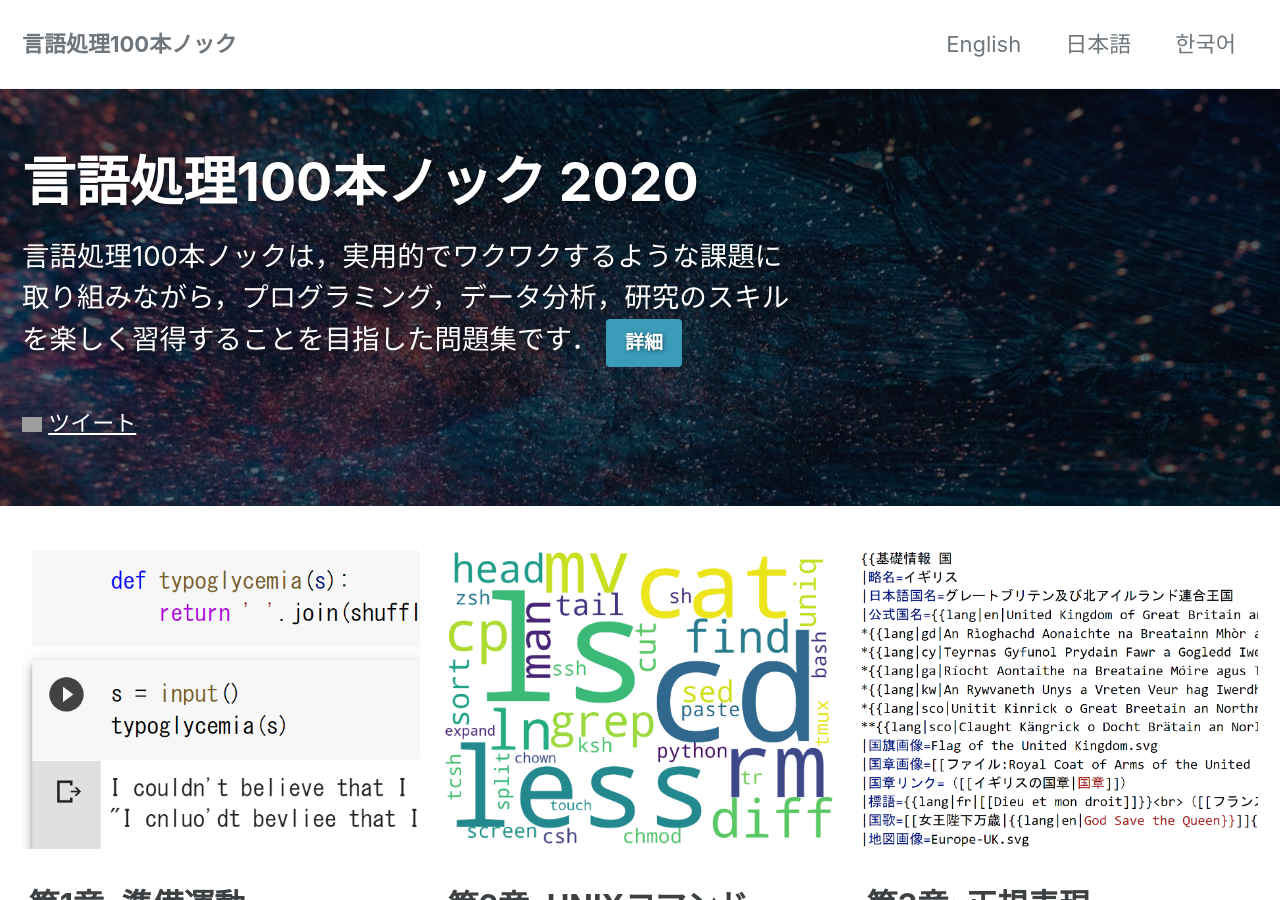
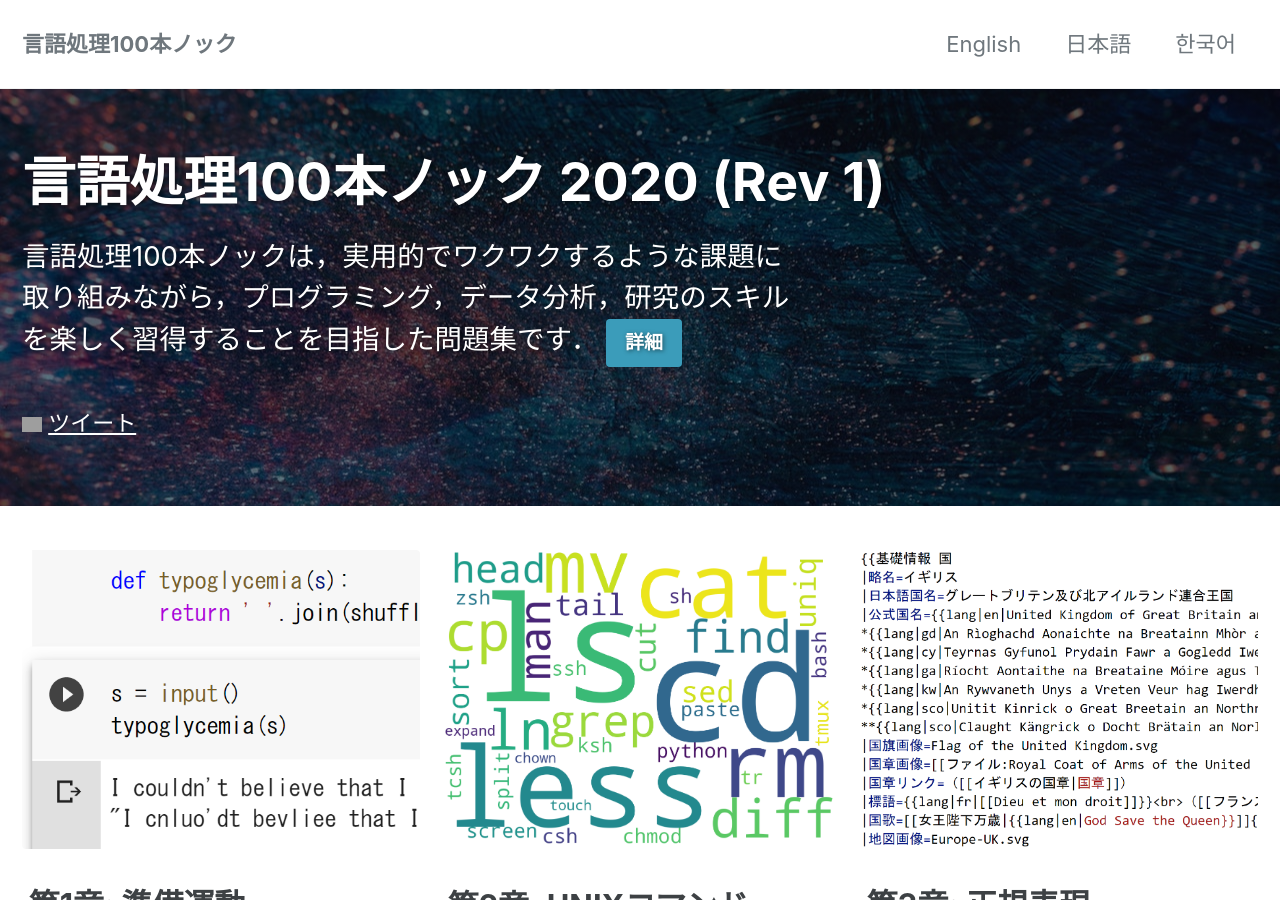
Before and after one commit to nlp100/nlp100.github.io, a Jekyll site: the page built from ja/index.md, in a window 1280 px wide and 900 px high. Built offline with Jekyll 4.4.1, drawn with Linux system fonts in a browser that asks for light colours; cached includes are drawn as plain includes; nearby versions of some CDN libraries; comment, search, counter and statistics services are not loaded; grey boxes are pictures that could not be loaded.

Commit message:
Preparation for Rev 1.

```diff
--- a/ja/index.md
+++ b/ja/index.md
@@ -1,7 +1,7 @@
 ---
-title: "言語処理100本ノック 2020"
+title: "言語処理100本ノック 2020 (Rev 1)"
 lang: ja
-date: 2020-06-06 12:01:46 +0900
+date: 2020-06-07 10:51:48 +0900
 layout: splash
 header:
   overlay_color: "#000"
```
